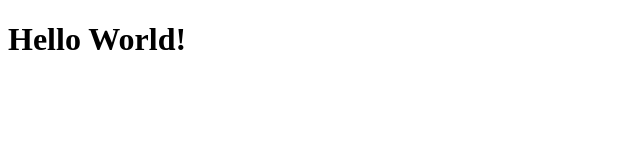
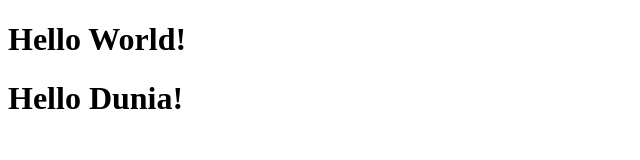
Before and after one commit to aufa210/aufa-git-test, a plain HTML site: page index.html in a window 1280 px wide. Shown: the whole page, without its empty margins (0-640 px from the left). Drawn offline with Linux system fonts and the light colour scheme.

Commit message:
menambah perubahan di baris ke-8

```diff
--- a/index.html
+++ b/index.html
@@ -5,5 +5,6 @@
 </head>
 <body>
     <h1>Hello World!</h1>
+    <h1>Hello Dunia!</h1>
 </body>
 </html>
```
